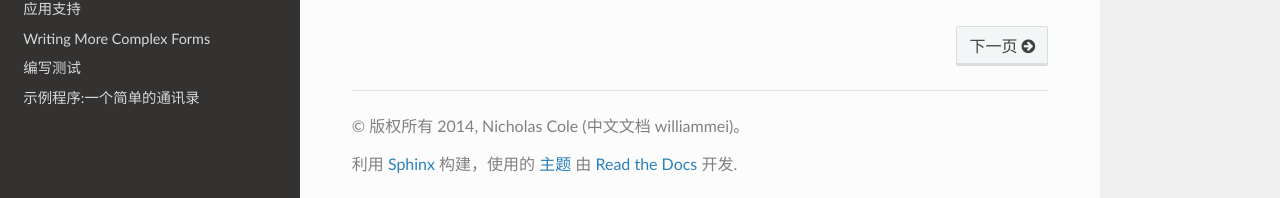
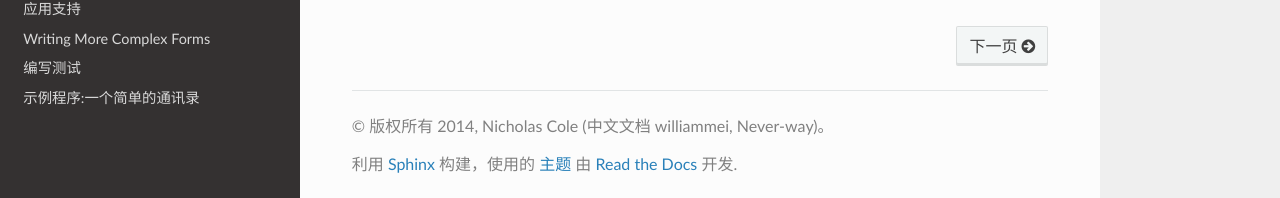
Before and after one commit to will-mei/npyscreen_doc_zh, a Sphinx documentation site: the page built from docs/source/index.rst, in a window 1280 px wide and 900 px high, scrolled down 2674 px. Shown: the part 699-897 px from the top of the window. Built offline with Sphinx 7.4.7 and the Read the Docs theme 2.0.0, drawn with Linux system fonts in a browser that asks for light colours.

```diff
--- a/docs/source/conf.py
+++ b/docs/source/conf.py
@@ -47,7 +47,7 @@ master_doc = 'index'
 
 # General information about the project.
 project = 'npyscreen 中文手册'
-copyright = '2014, Nicholas Cole (中文文档 williammei)'
+copyright = '2014, Nicholas Cole (中文文档 williammei, Never-way)'
 
 # The version info for the project you're documenting, acts as replacement for
 # |version| and |release|, also used in various other places throughout the
@@ -202,7 +202,7 @@ latex_elements = {
 #  author, documentclass [howto, manual, or own class]).
 latex_documents = [
   ('index', 'npyscreen.tex', 'npyscreen  Document zh\_CN',
-   'Nicholas Cole [中文 William Mei]', 'manual'),
+   'Nicholas Cole [中文 William Mei, Never-way]', 'manual'),
 ]
 
 # The name of an image file (relative to this directory) to place at the top of
@@ -232,7 +232,7 @@ latex_documents = [
 # (source start file, name, description, authors, manual section).
 man_pages = [
     ('index', 'npyscreen', 'npyscreen  中文文档',
-     ['Nicholas Cole', '[中文 William Mei]'], 1)
+     ['Nicholas Cole', '[中文 William Mei, Never-way]'], 1)
 ]
 
 # If true, show URL addresses after external links.
@@ -246,7 +246,7 @@ man_pages = [
 #  dir menu entry, description, category)
 texinfo_documents = [
   ('index', 'npyscreen', 'npyscreen Document zh\_CN',
-   'Nicholas Cole [中文文档 William Mei]', 'npyscreen', 'One line description of project.',
+   'Nicholas Cole [中文文档 William Mei, Never-way]', 'npyscreen', 'One line description of project.',
    'Miscellaneous'),
 ]
 
```
